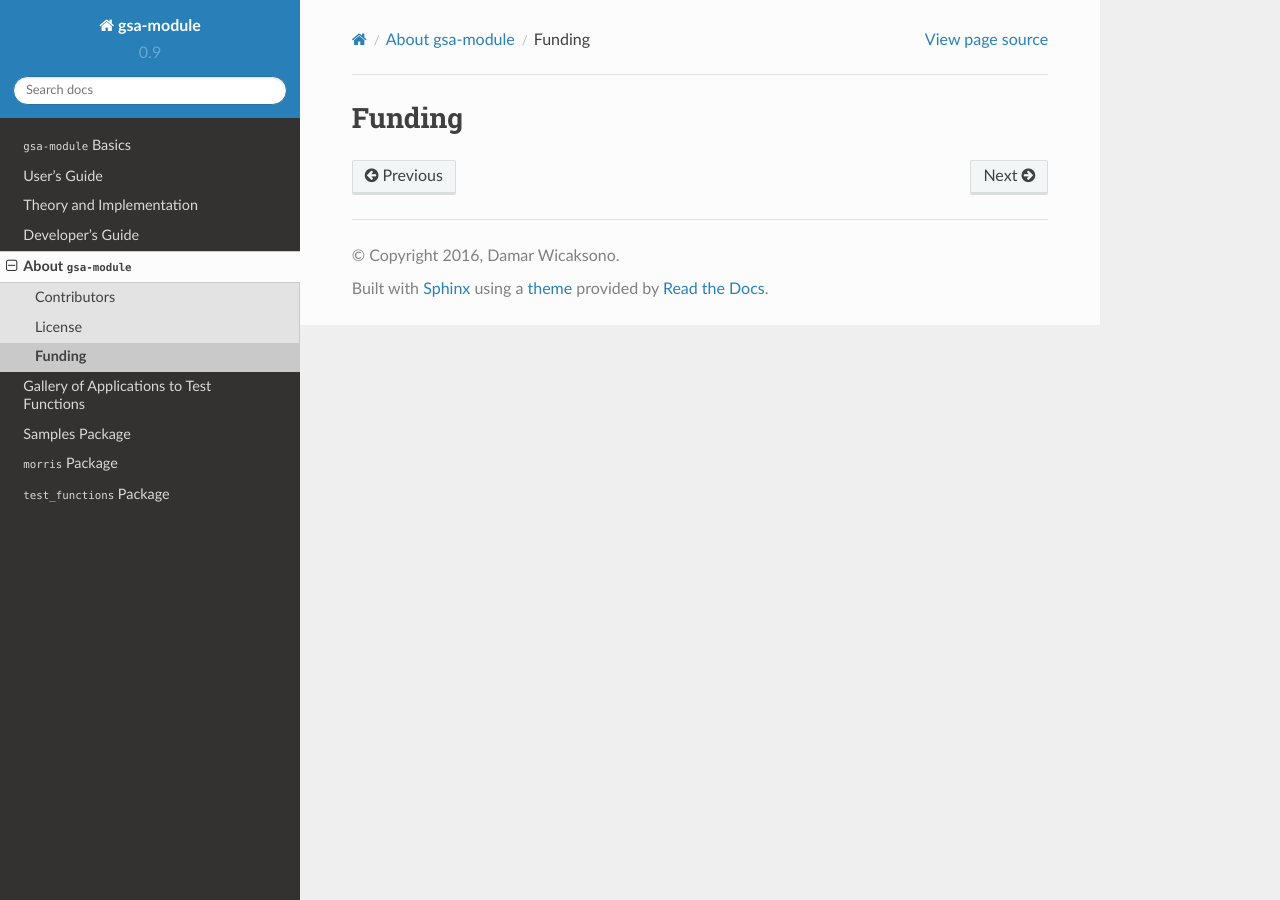
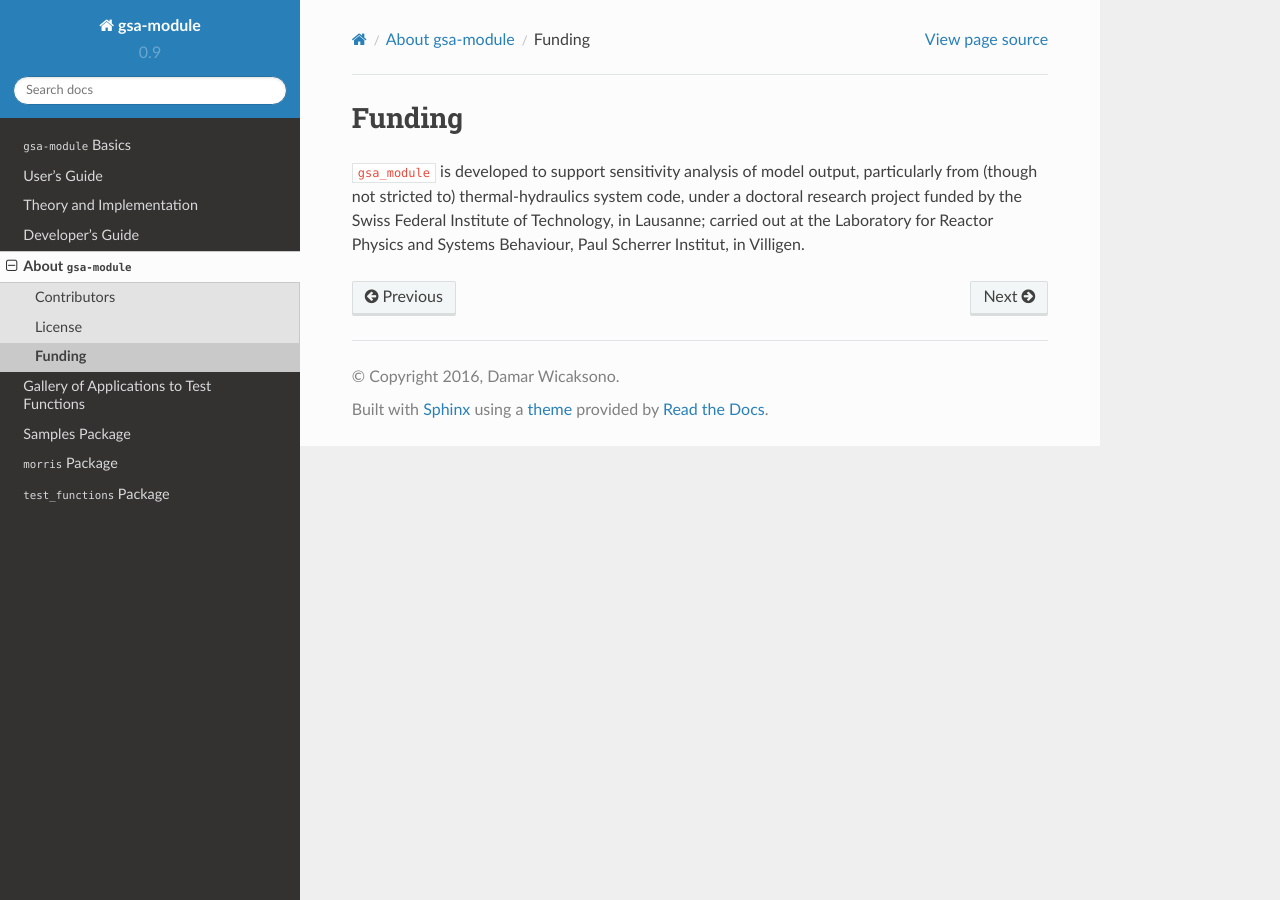
Before and after one commit to damar-wicaksono/gsa-module, a Sphinx documentation site: the page built from docs/source/about/funding.rst, in a window 1280 px wide. Built offline with Sphinx 7.4.7 and the Read the Docs theme 2.0.0, drawn with Linux system fonts in a browser that asks for light colours.

Commit message:
Add contents to 'About'

```diff
--- a/docs/source/about/contributors.rst
+++ b/docs/source/about/contributors.rst
@@ -2,3 +2,9 @@
 
 Contributors
 ------------
+
+``gsa_module`` is written and currently maintained by Damar Wicaksono <damar.wicaksono@gmail.com>
+
+Other co-maintainers:
+
+- Gregory Perret <greg.perret@psi.ch>
--- a/docs/source/about/funding.rst
+++ b/docs/source/about/funding.rst
@@ -2,3 +2,8 @@
 
 Funding
 -------
+
+``gsa_module`` is developed to support sensitivity analysis of model output,
+particularly from (though not stricted to) thermal-hydraulics system code,
+under a doctoral research project funded by the Swiss Federal Institute of Technology, in Lausanne;
+carried out at the Laboratory for Reactor Physics and Systems Behaviour, Paul Scherrer Institut, in Villigen.
```
